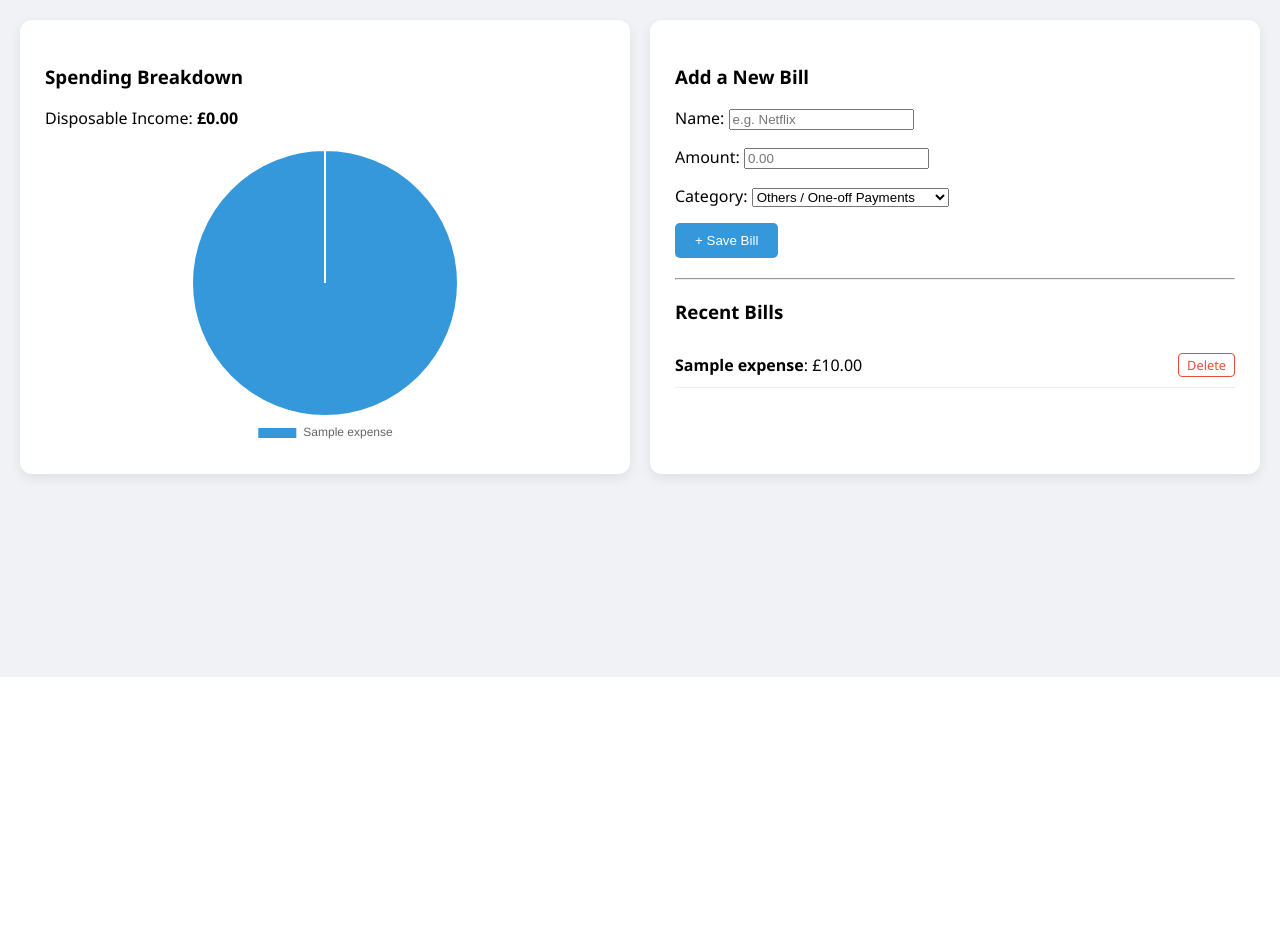
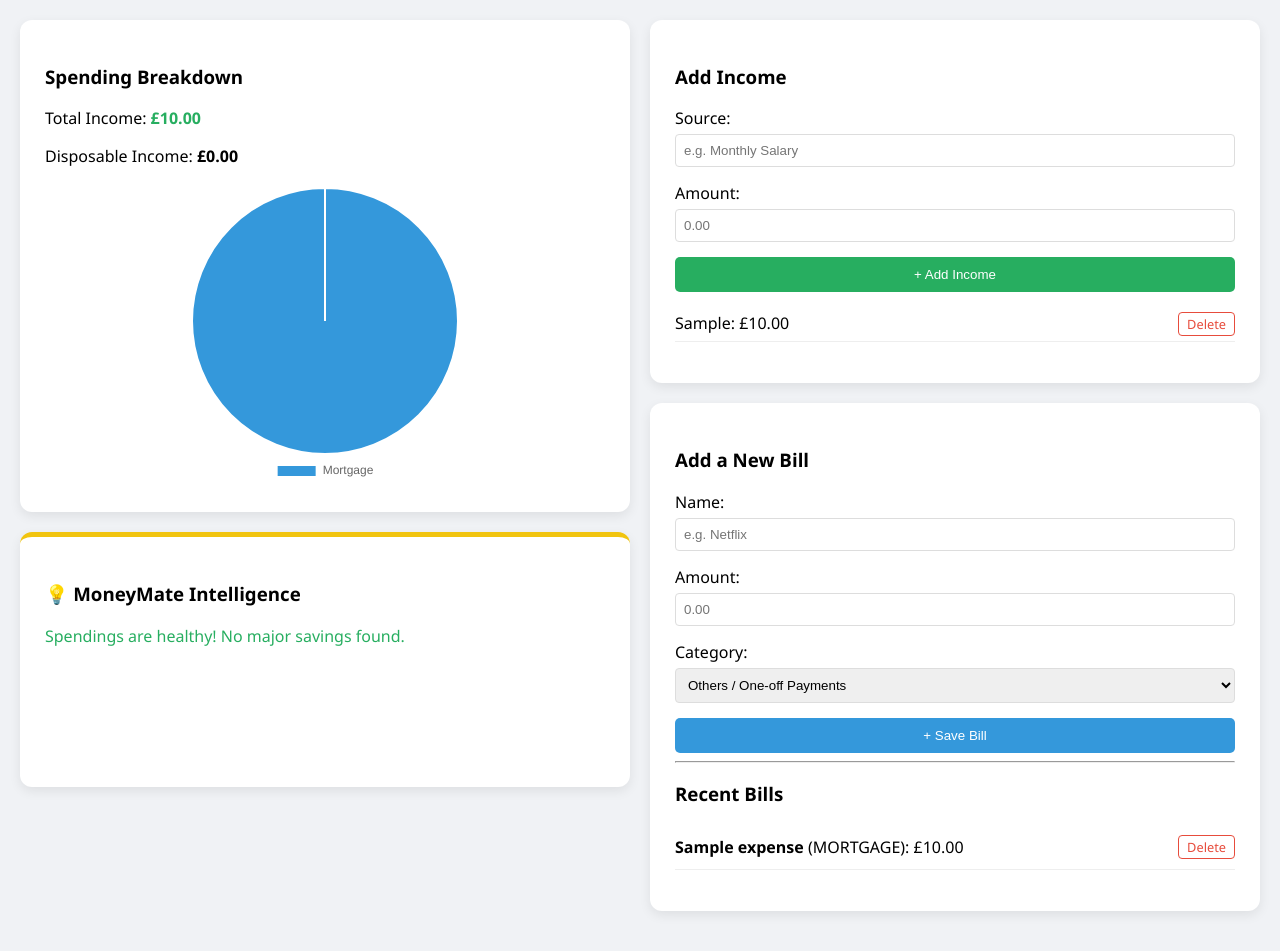
Before and after one commit to moversyani/MoneyMate---Financial-Tracker, a Django app: page / in a window 1280 px wide. Shown: the part 123-1074 px from the top of the page. Before the commit the page ends 800 px from the top, so only its background shows below. Run offline with Django 5.2, Linux system fonts and the light colour scheme; tables that the repository leaves empty hold one stand-in row (values such as "Sample post").

Commit message:
Feature: Savings Engine logic with Decimal precision and UI tips

```diff
--- a/finance/forms.py
+++ b/finance/forms.py
@@ -1,5 +1,5 @@
 from django import forms
-from .models import Expense
+from .models import Expense, Income
 
 class ExpenseForm(forms.ModelForm):
     class Meta:
@@ -13,3 +13,12 @@ class ExpenseForm(forms.ModelForm):
             'amount': forms.NumberInput(attrs={'class': 'form-control', 'placeholder': '0.00'}),
             'category': forms.Select(attrs={'class': 'form-control'}),
         }
+
+class IncomeForm(forms.ModelForm):
+    class Meta:
+        model = Income
+        fields = ['source', 'amount']
+        widgets = {
+            'source': forms.TextInput(attrs={'class': 'form-control', 'placeholder': 'e.g. Monthly Salary'}),
+            'amount': forms.NumberInput(attrs={'class': 'form-control', 'placeholder': '0.00'}),
+        }
--- a/finance/templates/finance/dashboard.html
+++ b/finance/templates/finance/dashboard.html
@@ -8,25 +8,18 @@
     <style>
         body { font-family: 'Segoe UI', Tahoma, Geneva, Verdana, sans-serif; background-color: #f0f2f5; margin: 0; padding: 20px; }
         .header { display: flex; justify-content: space-between; align-items: center; background: #2c3e50; color: white; padding: 15px 30px; border-radius: 10px; margin-bottom: 20px; }
-        .dashboard-grid { display: grid; grid-template-columns: 1fr 1fr; gap: 20px; }
-        .box { background: white; padding: 25px; border-radius: 12px; box-shadow: 0 4px 12px rgba(0,0,0,0.08); min-height: 400px; }
+        .dashboard-grid { display: grid; grid-template-columns: 1fr 1fr; gap: 20px; align-items: start; }
+        .box { background: white; padding: 25px; border-radius: 12px; box-shadow: 0 4px 12px rgba(0,0,0,0.08); margin-bottom: 20px; min-height: 200px; }
         .income-text { color: #27ae60; font-weight: bold; }
         .chart-container { position: relative; height: 300px; width: 100%; margin-top: 20px; }
 
-        /* New styling for the delete button */
-        .btn-delete {
-            color: #e74c3c;
-            text-decoration: none;
-            font-size: 0.8em;
-            border: 1px solid #e74c3c;
-            padding: 2px 8px;
-            border-radius: 4px;
-            transition: all 0.2s;
-        }
-        .btn-delete:hover {
-            background: #e74c3c;
-            color: white;
-        }
+        .btn-delete { color: #e74c3c; text-decoration: none; font-size: 0.8em; border: 1px solid #e74c3c; padding: 2px 8px; border-radius: 4px; transition: all 0.2s; }
+        .btn-delete:hover { background: #e74c3c; color: white; }
+
+        .recommendation-card { background: #fff9e6; padding: 15px; border-radius: 8px; margin-bottom: 10px; border: 1px solid #f39c12; }
+
+        input, select { width: 100%; padding: 8px; margin: 5px 0 15px 0; border: 1px solid #ddd; border-radius: 4px; box-sizing: border-box; }
+        form p { margin: 0; }
     </style>
 </head>
 <body>
@@ -37,22 +30,56 @@
     </div>
 
     <div class="dashboard-grid">
+        <div class="column">
             <div class="box">
                 <h3>Spending Breakdown</h3>
+                <p>Total Income: <span class="income-text">£{{ total_income }}</span></p>
                 <p>Disposable Income: <strong>£{{ leftover }}</strong></p>
                 <div class="chart-container">
                     <canvas id="spendingChart"></canvas>
                 </div>
             </div>
 
+            <div class="box" style="border-top: 5px solid #f1c40f;">
+                <h3>💡 MoneyMate Intelligence</h3>
+                {% if recommendations %}
+                    {% for rec in recommendations %}
+                        <div class="recommendation-card">
+                            <span style="color: #d35400; font-weight: bold;">{{ rec.category }}</span><br>
+                            You spend £{{ rec.spent }}. Market average is £{{ rec.average }}.<br>
+                            <strong>Potential Saving: £{{ rec.potential_saving }}</strong>
+                        </div>
+                    {% endfor %}
+                {% else %}
+                    <p style="color: #27ae60;">Spendings are healthy! No major savings found.</p>
+                {% endif %}
+            </div>
+        </div>
+
+        <div class="column">
+            <div class="box">
+                <h3>Add Income</h3>
+                <form method="POST">
+                    {% csrf_token %}
+                    {{ income_form.as_p }}
+                    <button type="submit" name="add_income" style="background: #27ae60; color: white; border: none; padding: 10px 20px; border-radius: 5px; cursor: pointer; width: 100%;">+ Add Income</button>
+                </form>
+                <ul style="list-style: none; padding: 0; margin-top: 15px;">
+                    {% for inc in incomes %}
+                        <li style="display: flex; justify-content: space-between; padding: 5px 0; border-bottom: 1px solid #eee;">
+                            {{ inc.source }}: £{{ inc.amount }}
+                            <a href="{% url 'delete_income' inc.pk %}" class="btn-delete" onclick="return confirm('Delete income?')">Delete</a>
+                        </li>
+                    {% endfor %}
+                </ul>
+            </div>
+
             <div class="box">
                 <h3>Add a New Bill</h3>
-            <form method="POST" style="margin-bottom: 20px;">
+                <form method="POST">
                     {% csrf_token %}
-                {{ form.as_p }}
-                <button type="submit" style="background: #3498db; color: white; border: none; padding: 10px 20px; border-radius: 5px; cursor: pointer;">
-                    + Save Bill
-                </button>
+                    {{ expense_form.as_p }}
+                    <button type="submit" name="add_expense" style="background: #3498db; color: white; border: none; padding: 10px 20px; border-radius: 5px; cursor: pointer; width: 100%;">+ Save Bill</button>
                 </form>
 
                 <hr>
@@ -60,13 +87,8 @@
                 <ul style="list-style: none; padding: 0;">
                     {% for expense in expenses %}
                         <li style="padding: 10px 0; border-bottom: 1px solid #eee; display: flex; justify-content: space-between; align-items: center;">
-                        <span><strong>{{ expense.name }}</strong>: £{{ expense.amount }}</span>
-
-                        <a href="{% url 'delete_expense' expense.pk %}"
-                           onclick="return confirm('Are you sure you want to delete this bill?')"
-                           class="btn-delete">
-                           Delete
-                        </a>
+                            <span><strong>{{ expense.name }}</strong> ({{ expense.category }}): £{{ expense.amount }}</span>
+                            <a href="{% url 'delete_expense' expense.pk %}" onclick="return confirm('Delete bill?')" class="btn-delete">Delete</a>
                         </li>
                     {% empty %}
                         <li>No expenses found.</li>
@@ -74,13 +96,26 @@
                 </ul>
             </div>
         </div>
+    </div>
 
     <script>
         window.onload = function() {
             const ctx = document.getElementById('spendingChart').getContext('2d');
 
-            const labels = [{% for e in expenses %}"{{ e.name }}",{% endfor %}];
-            const data = [{% for e in expenses %}{{ e.amount }},{% endfor %}];
+            // Logic to group data by category for the chart
+            const rawData = [
+                {% for e in expenses %}
+                    { category: "{{ e.get_category_display }}", amount: {{ e.amount }} },
+                {% endfor %}
+            ];
+
+            const groupedData = rawData.reduce((acc, curr) => {
+                acc[curr.category] = (acc[curr.category] || 0) + curr.amount;
+                return acc;
+            }, {});
+
+            const labels = Object.keys(groupedData);
+            const data = Object.values(groupedData);
 
             if (data.length > 0) {
                 new Chart(ctx, {
@@ -89,21 +124,16 @@
                         labels: labels,
                         datasets: [{
                             data: data,
-                            backgroundColor: ['#3498db', '#e74c3c', '#f1c40f', '#2ecc71', '#9b59b6'],
+                            backgroundColor: ['#3498db', '#e74c3c', '#f1c40f', '#2ecc71', '#9b59b6', '#34495e'],
                             hoverOffset: 10
                         }]
                     },
                     options: {
                         responsive: true,
                         maintainAspectRatio: false,
-                        plugins: {
-                            legend: { position: 'bottom' }
-                        }
+                        plugins: { legend: { position: 'bottom' } }
                     }
                 });
-            } else {
-                ctx.font = "16px Arial";
-                ctx.fillText("No data to display", 10, 50);
             }
         };
     </script>
--- a/finance/urls.py
+++ b/finance/urls.py
@@ -4,5 +4,6 @@ from . import views
 urlpatterns = [
     # This empty string means the "Home" page
     path('', views.dashboard, name='dashboard'),
-    path('delete/<int:pk>/', views.delete_expense, name='delete_expense'), # New line
+    path('delete/<int:pk>/', views.delete_expense, name='delete_expense'),
+    path('delete-income/<int:pk>/', views.delete_income, name='delete_income'),
 ]
--- a/finance/views.py
+++ b/finance/views.py
@@ -1,35 +1,73 @@
-from django.shortcuts import render, redirect, get_object_or_404 # Added get_object_or_404
+from django.shortcuts import render, redirect, get_object_or_404
+from decimal import Decimal
 from .models import Income, Expense
-from .forms import ExpenseForm
+from .forms import ExpenseForm, IncomeForm
 
 def dashboard(request):
-    # Logic for handling a new bill submission
+    # 1. Handle Form Submissions
     if request.method == 'POST':
-        form = ExpenseForm(request.POST)
-        if form.is_valid():
-            form.save()
-            return redirect('dashboard')
-    else:
-        form = ExpenseForm()
+        if 'add_expense' in request.POST:
+            form = ExpenseForm(request.POST)
+            if form.is_valid():
+                form.save()
+                return redirect('dashboard')
 
-    # Data fetching logic
+        elif 'add_income' in request.POST:
+            form = IncomeForm(request.POST)
+            if form.is_valid():
+                form.save()
+                return redirect('dashboard')
+
+    # 2. Fetch Data
     incomes = Income.objects.all()
     expenses = Expense.objects.all()
+
+    # 3. Calculate Totals
     total_income = sum(i.amount for i in incomes)
     total_expenses = sum(e.amount for e in expenses)
     leftover = total_income - total_expenses
 
+    # 4. SAVINGS ENGINE LOGIC
+    benchmarks = {
+        'UTILITIES': Decimal('150.00'),
+        'SUBSCRIPTIONS': Decimal('40.00'),
+        'GROCERIES': Decimal('400.00'),
+        'INSURANCE': Decimal('120.00'),
+    }
+
+    recommendations = []
+
+    for cat_code, cat_name in Expense.CATEGORY_CHOICES:
+        cat_total = sum(e.amount for e in expenses if e.category == cat_code)
+
+        if cat_code in benchmarks and cat_total > benchmarks[cat_code]:
+            savings = cat_total - benchmarks[cat_code]
+            recommendations.append({
+                'category': cat_name,
+                'spent': cat_total,
+                'average': benchmarks[cat_code],
+                'potential_saving': savings
+            })
+
+    # 5. Build Context
     context = {
         'total_income': total_income,
         'total_expenses': total_expenses,
         'leftover': leftover,
         'expenses': expenses,
-        'form': form,
+        'incomes': incomes,
+        'expense_form': ExpenseForm(),
+        'income_form': IncomeForm(),
+        'recommendations': recommendations,
     }
     return render(request, 'finance/dashboard.html', context)
-
 
 def delete_expense(request, pk):
     expense = get_object_or_404(Expense, pk=pk)
     expense.delete()
     return redirect('dashboard')
+
+def delete_income(request, pk):
+    income = get_object_or_404(Income, pk=pk)
+    income.delete()
+    return redirect('dashboard')
```
Lines whose indentation alone changed are shown as unchanged.
